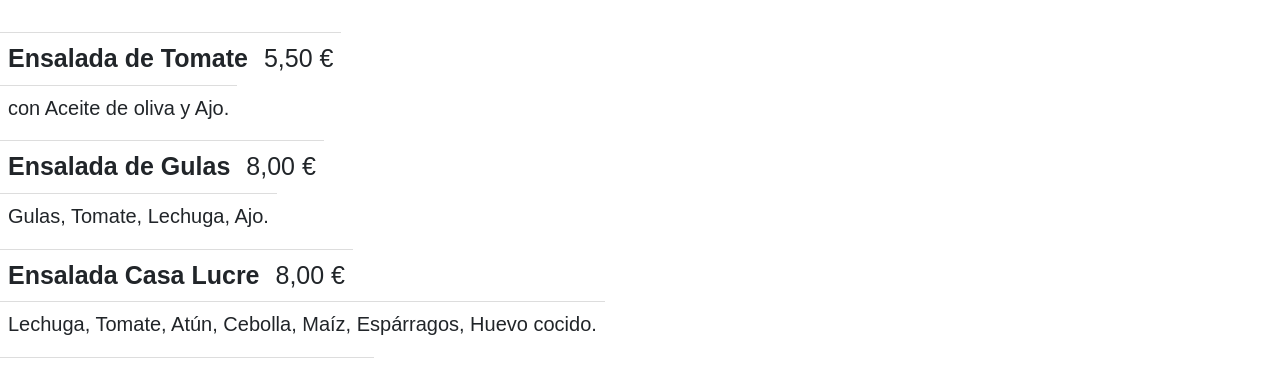
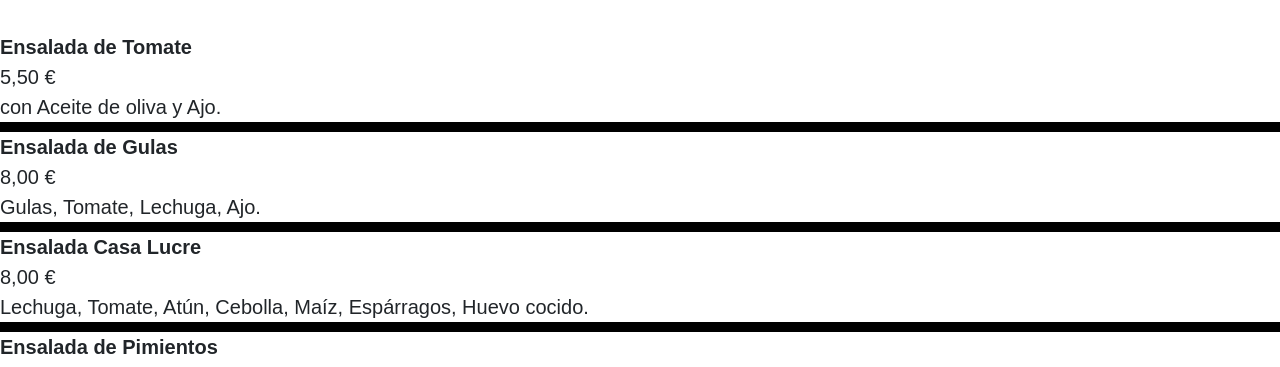
Before and after one commit to enriquetecfan11/CartaRestaurante, a React app: page / in a window 1280 px wide. Shown: the part 433-800 px from the top of the page. Built offline with nearby package versions, Linux system fonts and the light colour scheme.

Commit message:
Version Final 0.01

```diff
--- a/src/component/main.js
+++ b/src/component/main.js
@@ -6,20 +6,13 @@
 
 const newdata = data.map(data => {
   return (
-    <table id="tablePreview" class="table table-sm table-borderless align-middle">
-      <tbody>
-        <tr>
-          <td className="nombre">{data.name}</td>
-          <td className="price">{data.price}</td>
-        </tr>
-        <tr>
-          <td className="descripcion">{data.desc}</td>
-        </tr>
-        <tr>
-        </tr>
-      </tbody>
-    </table>
-
+    <nav>
+      <nav>
+        <div className="name">{data.name}</div>
+        <div className="price">{data.price}</div>
+        <div className="description">{data.desc}</div>
+      </nav>
+    </nav>
   );
 });
 
--- a/src/index.js
+++ b/src/index.js
@@ -12,7 +12,7 @@
     return (
       <Fragment>
         <div className="logoCont">
-        <img src={logo} alt="Logo" width="250" height="250" />;
+        <img src={logo} alt="Logo" width="250" height="250" />
           <div className="logo">
           </div>
         </div>
--- a/src/styles.css
+++ b/src/styles.css
@@ -1,6 +1,7 @@
 body {
   font-size: 20px;
-  font-family: "Playfair Display", serif;
+
+  display: block;
 }
 
 h1{
@@ -48,28 +49,21 @@
 .navbar-brand {float:none;}
 
 
-.nombre{
+.name{
   font-family: Arial, Helvetica, sans-serif;
-  font-size: 25px;
+  font-size: 20px;
   font-weight: bold;
   display: inline-block;
 }
 
 .price{
   font-family: Arial, Helvetica, sans-serif;
-  font-size: 25px;
-  text-align: center;
-  display: inline-block;
+  font-size: 20px;
 }
 
-.descripcion{
+.description{
   font-family: Arial;
   font-size: 20px;
-  text-align: center;
-  display: inline-block;
+  border-bottom:10px solid #000;
 
 }
-
-.table {
-  text-align: "center";
-}
```
